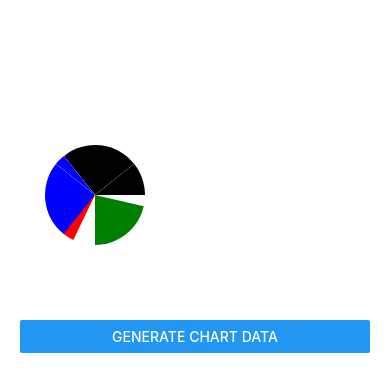
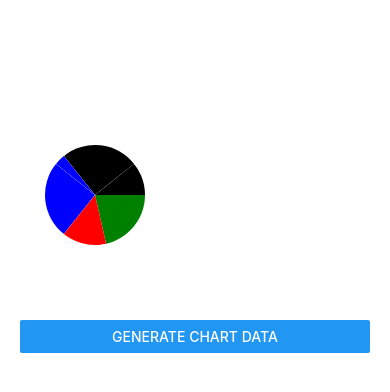
Before and after one commit to oksktank/react-native-pure-chart, a React Native app in the folder examples/: screen / in a window 390 px wide. Shown: the top 392 px of the page. Built offline with nearby package versions, Linux system fonts and the light colour scheme.

Commit message:
hansol's confirm_3

```diff
--- a/examples/pure-chart/components/pie-chart.js
+++ b/examples/pure-chart/components/pie-chart.js
@@ -144,7 +144,7 @@ class PieChart extends React.Component {
             {this.drawPie(1 / 2 * Math.PI, color)}
             <View style={{
               position: 'absolute',
-              transform: this.getTransform(angle - 1 / 2 * Math.PI, 50)
+              transform: this.getTransform(angle > 1/2*Math.PI ? 1/2*Math.PI : angle, 50)
             }}>
               {this.drawPie(angle - 1 / 2 * Math.PI, color)}
             </View>
@@ -165,7 +165,7 @@ class PieChart extends React.Component {
                 height: 50,
                 borderBottomRightRadius: 50,
                 backgroundColor: color,
-                transform: this.getTransform(Math.PI / 2 - angle, 50)
+                transform: this.getTransform(angle-Math.PI/2, 50)
               }} />
             </View>
           </View>
@@ -176,7 +176,8 @@ class PieChart extends React.Component {
   drawT () {
     let pies = []
     if (this.state.pieSize.length === 0) return null
-    for (let i = 0; i < this.state.pieSize.length; i++) {
+    for (let i = 0; i < this.state.pieSize.length ; i++) {
+
       pies.push(
         <View key={`t${i}`} style={{
 
```
